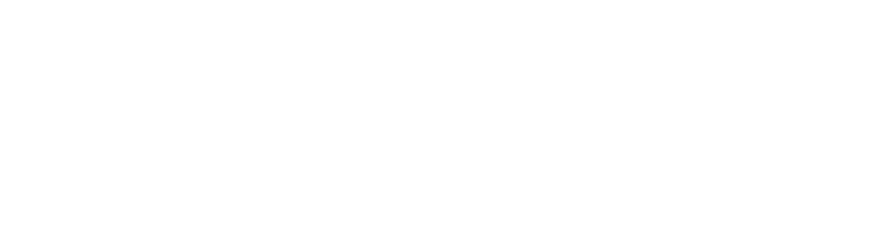
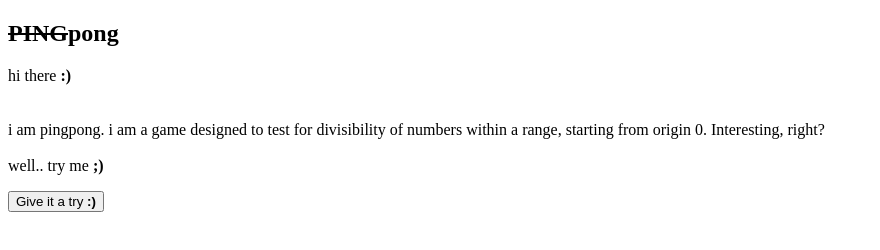
Before and after one commit to HarryThuku/Ping-Pong, a plain HTML site: page index.html in a window 1280 px wide. Shown: the whole page, without its empty margins (0-880 px from the left). Drawn offline with Linux system fonts and the light colour scheme.

Commit message:
adds section #sect1

```diff
--- a/index.html
+++ b/index.html
@@ -8,7 +8,15 @@
     <link rel="stylesheet" type="text/css" media="screen" href="css/main.css" />
 </head>
 <body>
-
+    <section id="sect1" class="sect1">
+        <div id="sect1-1">
+            <h1><strong><strike id="pingstrike">PING</strike></strong>pong</h1>
+            <p>hi there <strong class="smiley">:)</strong><br><br><br>i am pingpong. i am a game designed to test for divisibility of numbers within a range, starting from origin 0. Interesting, right? <br><br>well.. try me <strong class="smiley">;)</strong></p>
+        </div>
+        <div id="sect1-3">
+            <button id="btn1" class="btn" >Give it a try <strong class="smiley">:)</strong></button>
+        </div>
+    </section>
 
     <script src="js/jquery-3.3.1.js"></script>
     <script src="js/main.js"></script>
--- a/js/main.js
+++ b/js/main.js
@@ -1,3 +1,3 @@
-$(document).ready(function(){
-    alert("hey there. i work")
-})
+// $(document).ready(function(){
+//     alert("hey there. i work")
+// })
```
